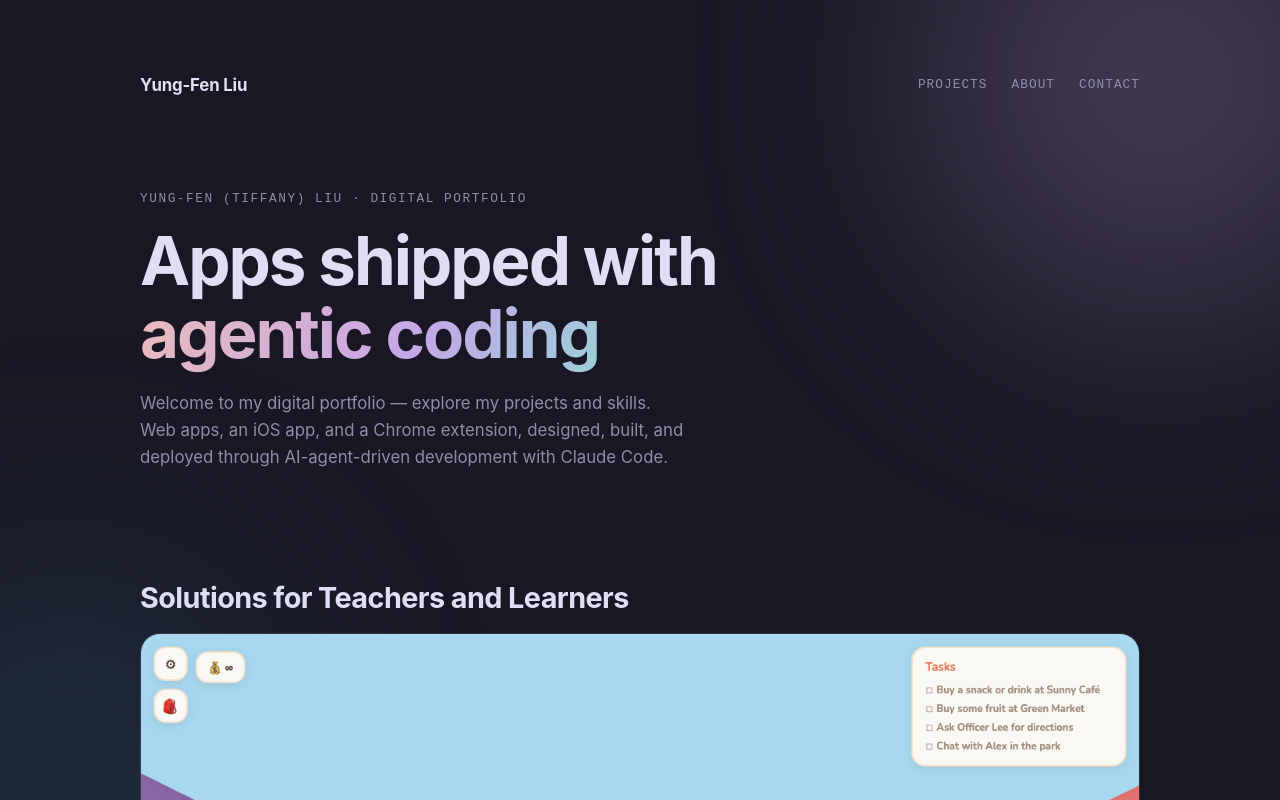
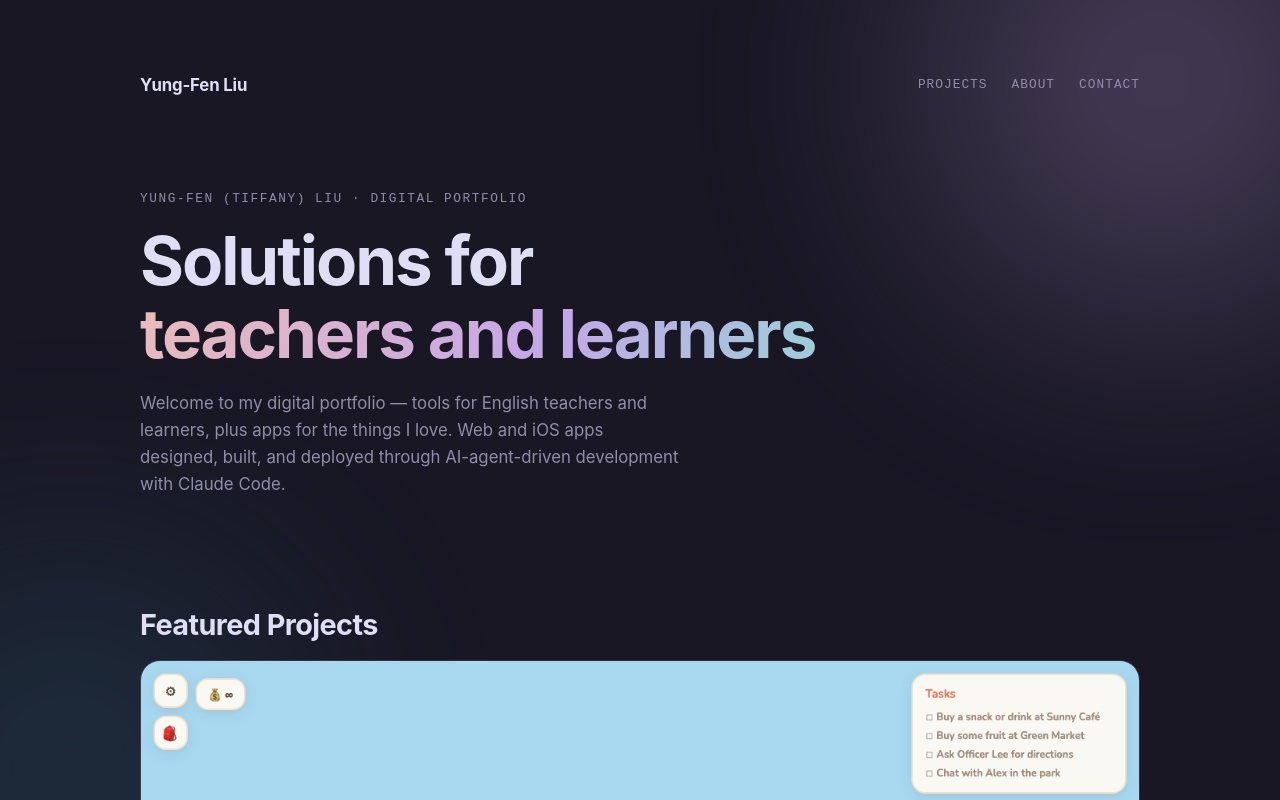
Before and after one commit to yungfen/yungfen.github.io, a React (Vite) app in the folder portfolio/: page / in a window 1280 px wide. Shown: the top 800 px of the page. Built offline with nearby package versions, Linux system fonts and the light colour scheme.

Commit message:
Use Solutions for Teachers and Learners as the hero headline
Co-Authored-By: Claude Opus 5.5 <noreply@anthropic.com>
Claude-Session: https://claude.ai/code/session_01LZQL1MHQtxtwgawzKEYiXx

```diff
--- a/portfolio/src/App.jsx
+++ b/portfolio/src/App.jsx
@@ -352,19 +352,19 @@ function App() {
       <header>
         <span className="eyebrow">Yung-Fen (Tiffany) Liu · Digital Portfolio</span>
         <h1>
-          Apps shipped with<br />
-          <em>agentic coding</em>
+          Solutions for<br />
+          <em>teachers and learners</em>
         </h1>
         <p className="lede">
-          Welcome to my digital portfolio — explore my projects and skills. Web apps, an
-          iOS app, and a Chrome extension, designed, built, and deployed through
-          AI-agent-driven development with Claude Code.
+          Welcome to my digital portfolio — tools for English teachers and learners,
+          plus apps for the things I love. Web and iOS apps designed, built, and
+          deployed through AI-agent-driven development with Claude Code.
         </p>
       </header>
 
       <main>
         <section id="projects" className="section">
-          <h2 className="section-title">Solutions for Teachers and Learners</h2>
+          <h2 className="section-title">Featured Projects</h2>
           <ProjectGrid items={learnerProjects} />
 
           <h3 className="section-subtitle">Other hobbies: reading and traveling</h3>
```
